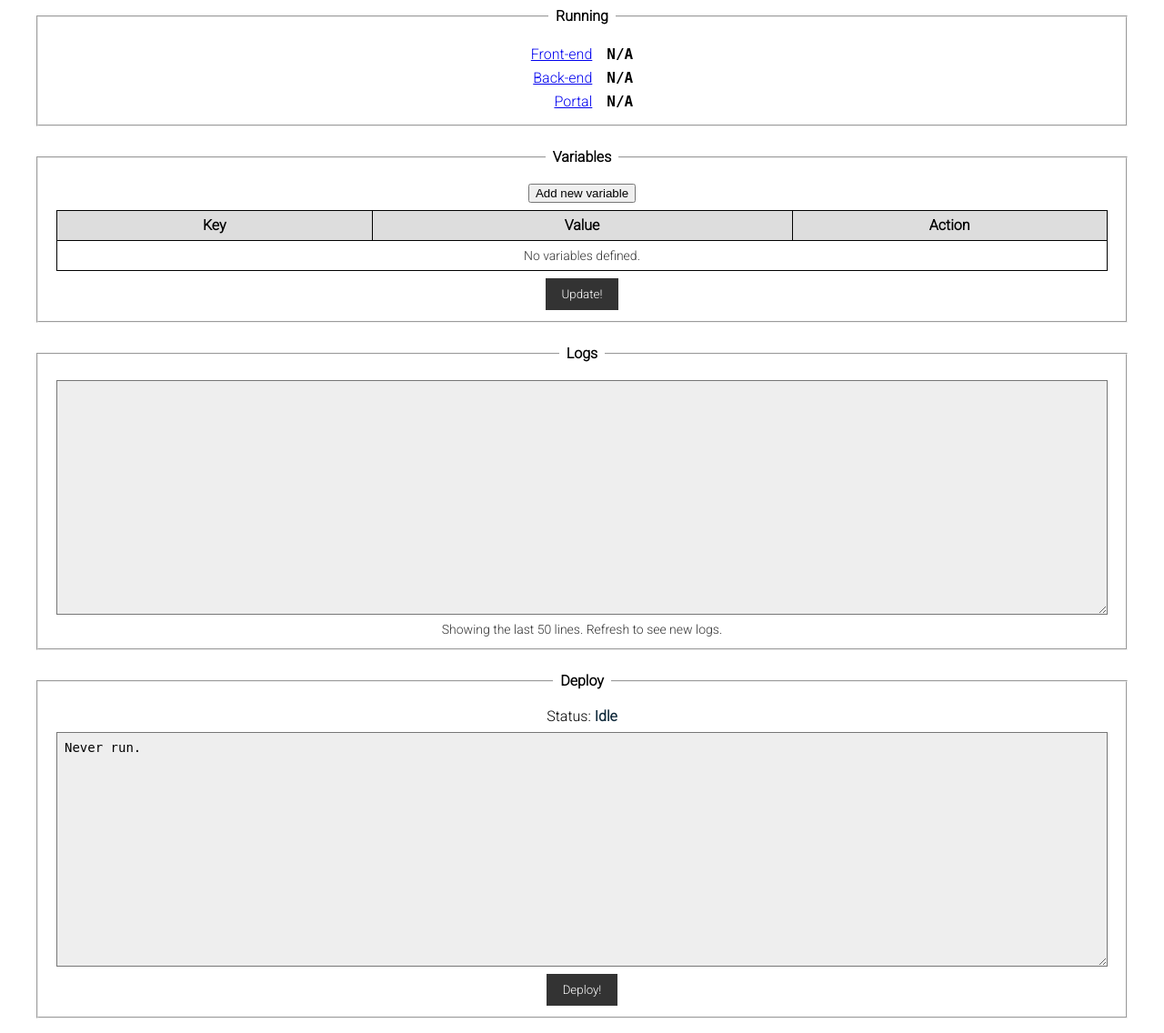
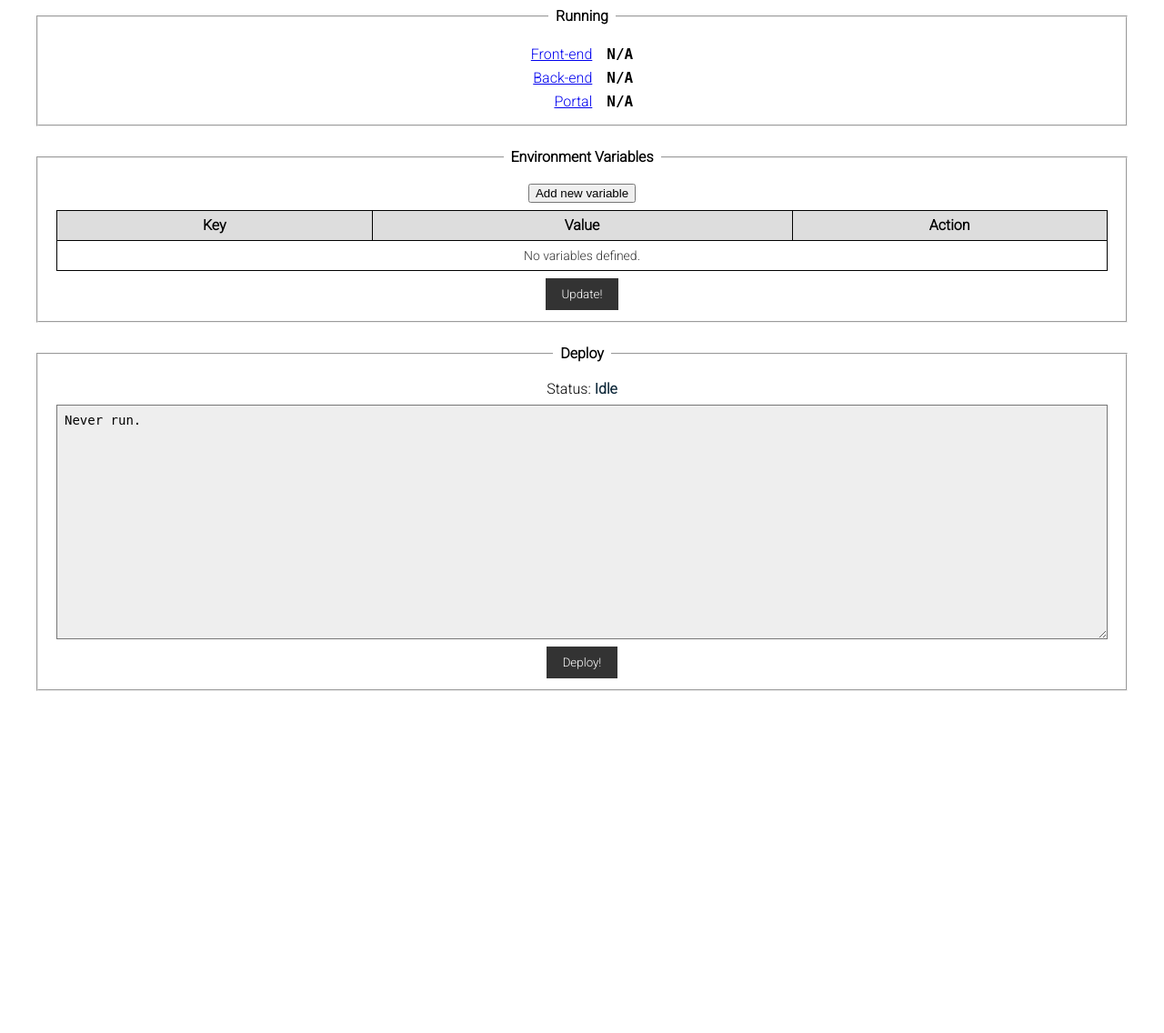
Before and after one commit to Wanchester/sd-ec2, a PHP site: page /deploy.php?req=1 in a window 1280 px wide. Shown: the whole page at 91% size. After the commit the page ends 760 px from the top, so only its background shows below. Run offline with PHP 8.4, Linux system fonts and the light colour scheme.

Commit message:
Remove back-end logging + Improvements

```diff
--- a/playbook.yml
+++ b/playbook.yml
@@ -27,7 +27,6 @@
       - /var/www/deploy.php
     www: "{{ dict(www_keys | zip(www_values)) }}"
     env_path: "{{ www_path }}/.env"
-    node_log_path: "{{ www_path }}/node-log"
   tasks:
     - name: Add PHP repository
       apt_repository:
@@ -110,7 +109,7 @@
         chdir: "{{ base_path }}"
 
     - name: "Back-end: Start Express server with PM2"
-      shell: "rm -f \"{{ node_log_path }}\" && eval $([ -r \"{{ env_path }}\" ] && cat \"{{ env_path }}\") pm2 start npm --name \"{{ app_name }}\" --log \"${{ node_log_path }}\" --time -- start"
+      shell: "eval $([ -r \"{{ env_path }}\" ] && cat \"{{ env_path }}\") pm2 start npm --name \"{{ app_name }}\" --time -- start"
       args:
         chdir: "{{ be_repo_path }}"
 
--- a/www/deploy.php
+++ b/www/deploy.php
@@ -2,7 +2,6 @@
 error_reporting(E_ERROR);
 
 const DEPLOY_LOG = "/var/www/deploy-log";
-const NODE_LOG = "/var/www/node-log";
 const ENV = "/var/www/.env";
 
 function is_building($safe = true) {
@@ -75,7 +74,7 @@ if ($_GET["req"] === "ping") {
       ("Could not start the build process.\n" . join("\n", $log));
   }
 } elseif ($_GET["req"] === "updateVars") {
-  header("Content-Type: application/json; charset=UTF-8", true);
+  header("Content-Type: text/plain; charset=UTF-8", true);
 
   if (is_building()) {
     echo "Cannot update while a build process is running.";
@@ -98,7 +97,6 @@ if ($_GET["req"] === "ping") {
     }
 
     file_put_contents(ENV, $env);
-    shell_exec("sudo rm -f \"" . NODE_LOG . "\"");
     exec(
       "eval $([ -r \"" . ENV . "\" ] && cat \"" . ENV . "\") sudo pm2 restart sd --update-env 2>&1",
       $log,
@@ -352,7 +350,7 @@ if ($_GET["req"] === "ping") {
     </table>
   </fieldset>
   <fieldset class="f">
-    <legend class="l">Variables</legend>
+    <legend class="l">Environment Variables</legend>
     <button id="new-variable" style="margin-bottom: 8px;">Add new variable</button>
     <table id="vars">
       <tr class="head">
@@ -368,11 +366,6 @@ if ($_GET["req"] === "ping") {
     <noscript>
       <div class="n"><span>Note:</span> Please enable JavaScript to update.</div>
     </noscript>
-  </fieldset>
-  <fieldset class="f">
-    <legend class="l">Logs</legend>
-    <textarea class="t" rows="15" readonly><?php echo shell_exec("tail --lines=50 \"" . NODE_LOG . "\""); ?></textarea>
-    <small>Showing the last 50 lines. Refresh to see new logs.</small>
   </fieldset>
   <fieldset class="f">
     <legend class="l">Deploy</legend>
@@ -447,7 +440,7 @@ if ($_GET["req"] === "ping") {
     function update() {
       var env = {};
 
-      tableElm.find('tr').not('.head').each(function () {
+      tableElm.find('tr').not('.head, .empty').each(function () {
         var td = $(this).find('td');
         env[td.eq(0).find('input').val()] = td.eq(1).find('input').val();
       });
@@ -460,18 +453,11 @@ if ($_GET["req"] === "ping") {
         },
         body: JSON.stringify({ env })
       }).then(function (value) {
-        if (value.status !== 200) {
-          throw new Error('Update failed. Exited with code=' + value.status + '.');
-        }
-        return value.text();
+        return value.status !== 200 ?
+          'Update failed. Exited with code=' + value.status + '.' :
+          value.text();
       }).then(function (value) {
-        try {
-          tableRefresh(JSON.parse(value));
-        } catch (err) {
-          alert(value);
-        }
-      }).catch(function (reason) {
-        alert(reason.message);
+        alert(value);
       });
     }
     updateButton.click(update);
@@ -496,7 +482,7 @@ if ($_GET["req"] === "ping") {
     table();
 
     function tableRefresh(data) {
-      tableElm.children('tr').not('.head').remove();
+      tableElm.children('tr').not('.head, .empty').remove();
       tableElm.find('tr.empty').css('display', '');
 
       for (var key in data) {
```
